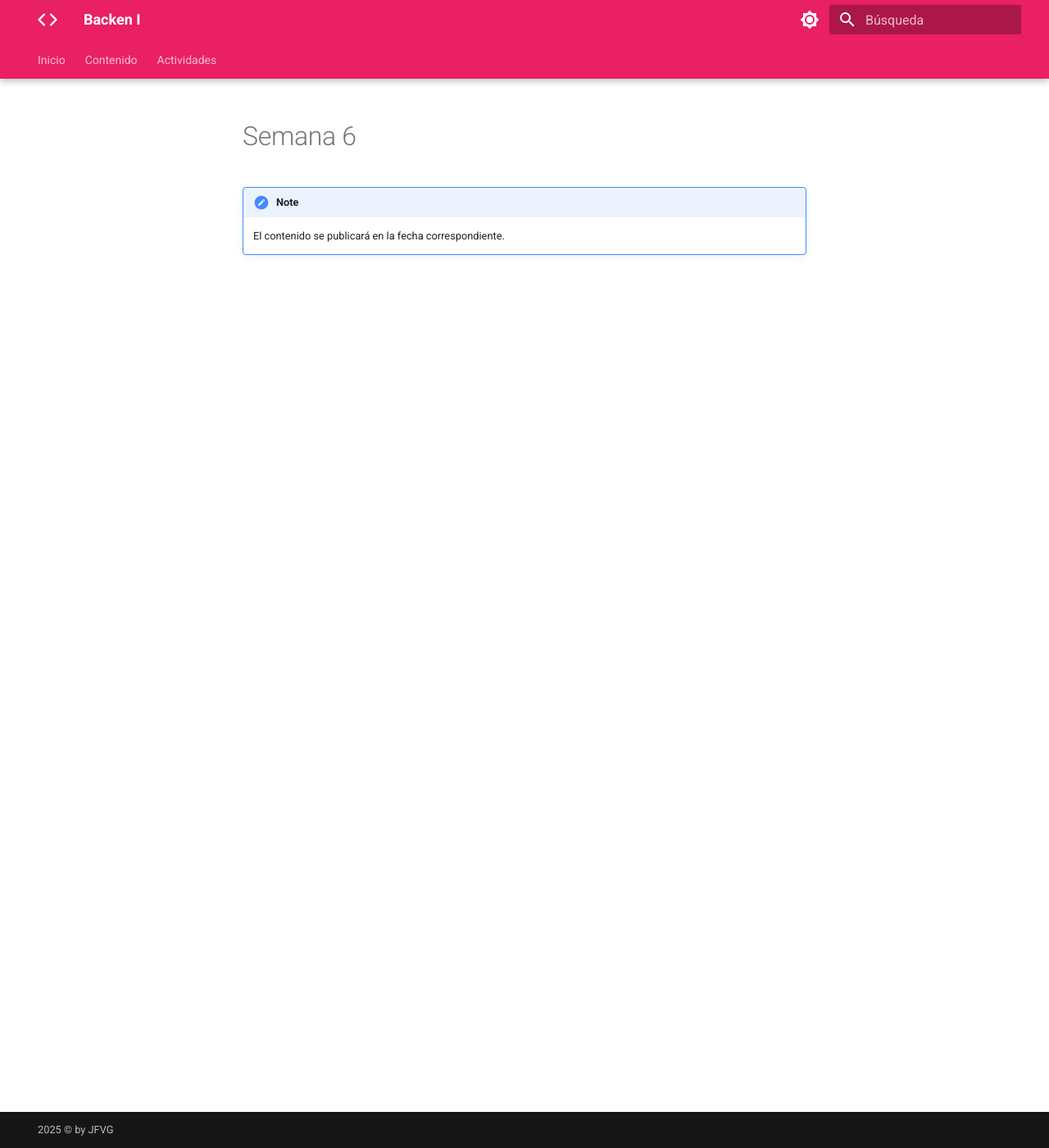
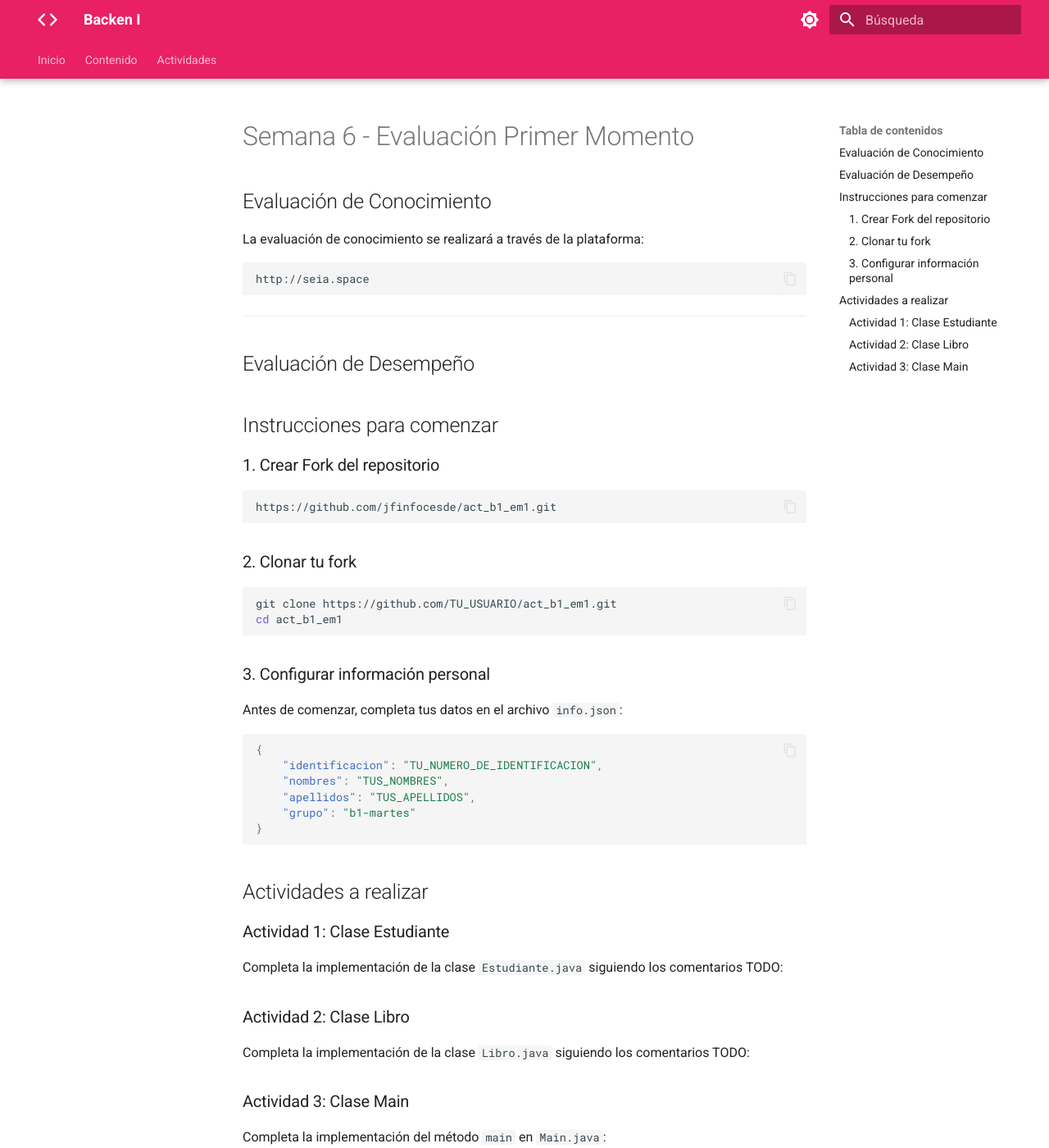
Before and after one commit to jfinfocesde/25b1, an MkDocs documentation site: the page built from docs/content/p6.md, in a window 1280 px wide and 1400 px high. Shown: the whole window at 82% size. Built offline with MkDocs 1.6.1 and Material for MkDocs 9.7.7, drawn with Linux system fonts in a browser that asks for light colours.

Commit message:
12-08-2025

````diff
--- a/docs/content/p6.md
+++ b/docs/content/p6.md
@@ -1,5 +1,45 @@
-#  Semana 6
+# Semana 6 - Evaluación Primer Momento
 
-!!! note
+## Evaluación de Conocimiento
+La evaluación de conocimiento se realizará a través de la plataforma:
+```bash
+http://seia.space
+```
 
-    El contenido se publicará en la fecha correspondiente.
+---
+## Evaluación de Desempeño
+
+
+## Instrucciones para comenzar
+
+### 1. Crear Fork del repositorio
+```bash
+https://github.com/jfinfocesde/act_b1_em1.git
+```
+
+### 2. Clonar tu fork
+```bash
+git clone https://github.com/TU_USUARIO/act_b1_em1.git
+cd act_b1_em1
+```
+
+### 3. Configurar información personal
+Antes de comenzar, completa tus datos en el archivo `info.json`:
+```json
+{
+    "identificacion": "TU_NUMERO_DE_IDENTIFICACION",
+    "nombres": "TUS_NOMBRES",
+    "apellidos": "TUS_APELLIDOS",
+    "grupo": "b1-martes"
+}
+```
+## Actividades a realizar
+
+### Actividad 1: Clase Estudiante
+Completa la implementación de la clase `Estudiante.java` siguiendo los comentarios TODO:
+
+### Actividad 2: Clase Libro
+Completa la implementación de la clase `Libro.java` siguiendo los comentarios TODO:
+
+### Actividad 3: Clase Main
+Completa la implementación del método `main` en `Main.java`:
````
